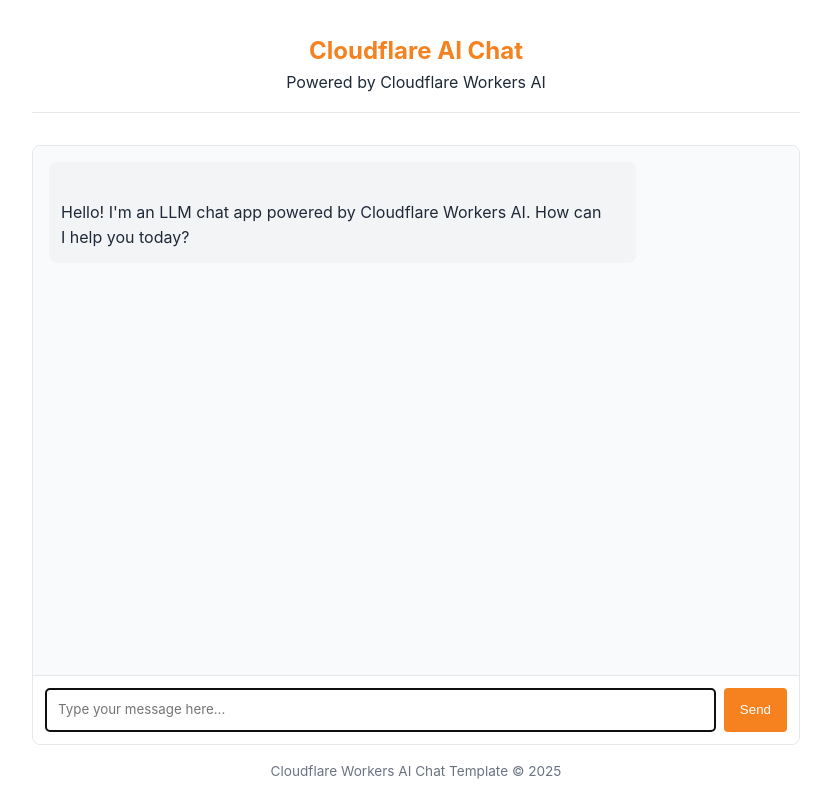
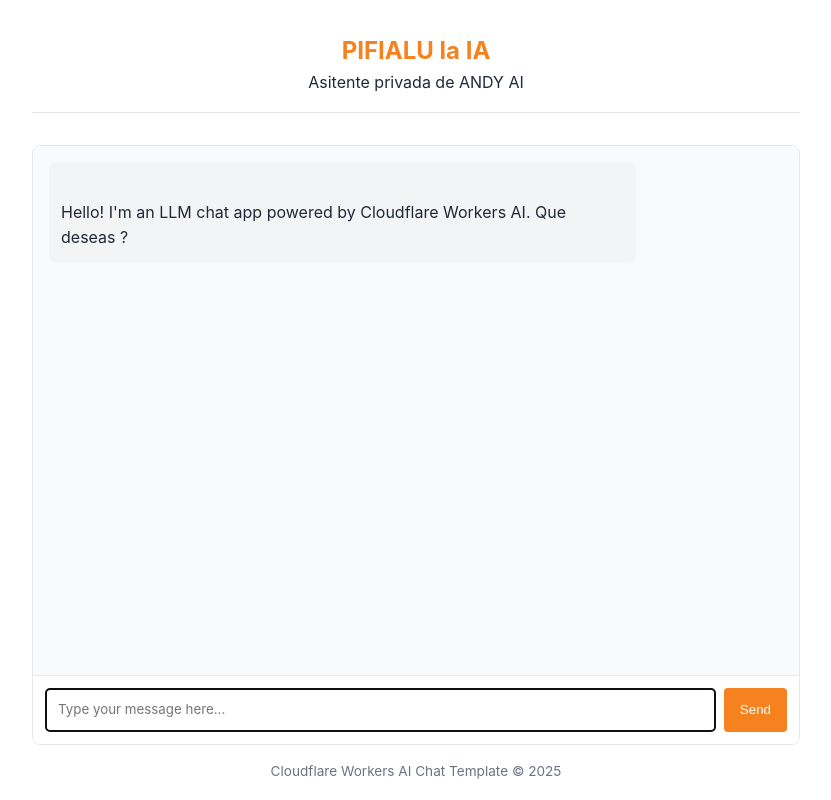
Before and after one commit to ANDY90210/pifialu-ia-personal, a website: page public/index.html in a window 1280 px wide. Shown: the whole page, without its empty margins (224-1055 px from the left). Drawn offline with Linux system fonts and the light colour scheme.

Commit message:
Update index.html

```diff
--- a/public/index.html
+++ b/public/index.html
@@ -3,7 +3,7 @@
 	<head>
 		<meta charset="UTF-8" />
 		<meta name="viewport" content="width=device-width, initial-scale=1.0" />
-		<title>LLM Chat App</title>
+		<title>LLM Chat App PIFIALU</title>
 		<style>
 			:root {
 				--primary-color: #f6821f;
@@ -144,16 +144,15 @@
 	</head>
 	<body>
 		<header>
-			<h1>Cloudflare AI Chat</h1>
-			<p>Powered by Cloudflare Workers AI</p>
+			<h1>PIFIALU la IA</h1>
+			<p>Asitente privada de ANDY AI</p>
 		</header>
 
 		<div class="chat-container">
 			<div id="chat-messages" class="chat-messages">
 				<div class="message assistant-message">
 					<p>
-						Hello! I'm an LLM chat app powered by Cloudflare Workers AI. How can
-						I help you today?
+						Hello! I'm an LLM chat app powered by Cloudflare Workers AI. Que deseas ?
 					</p>
 				</div>
 			</div>
```
